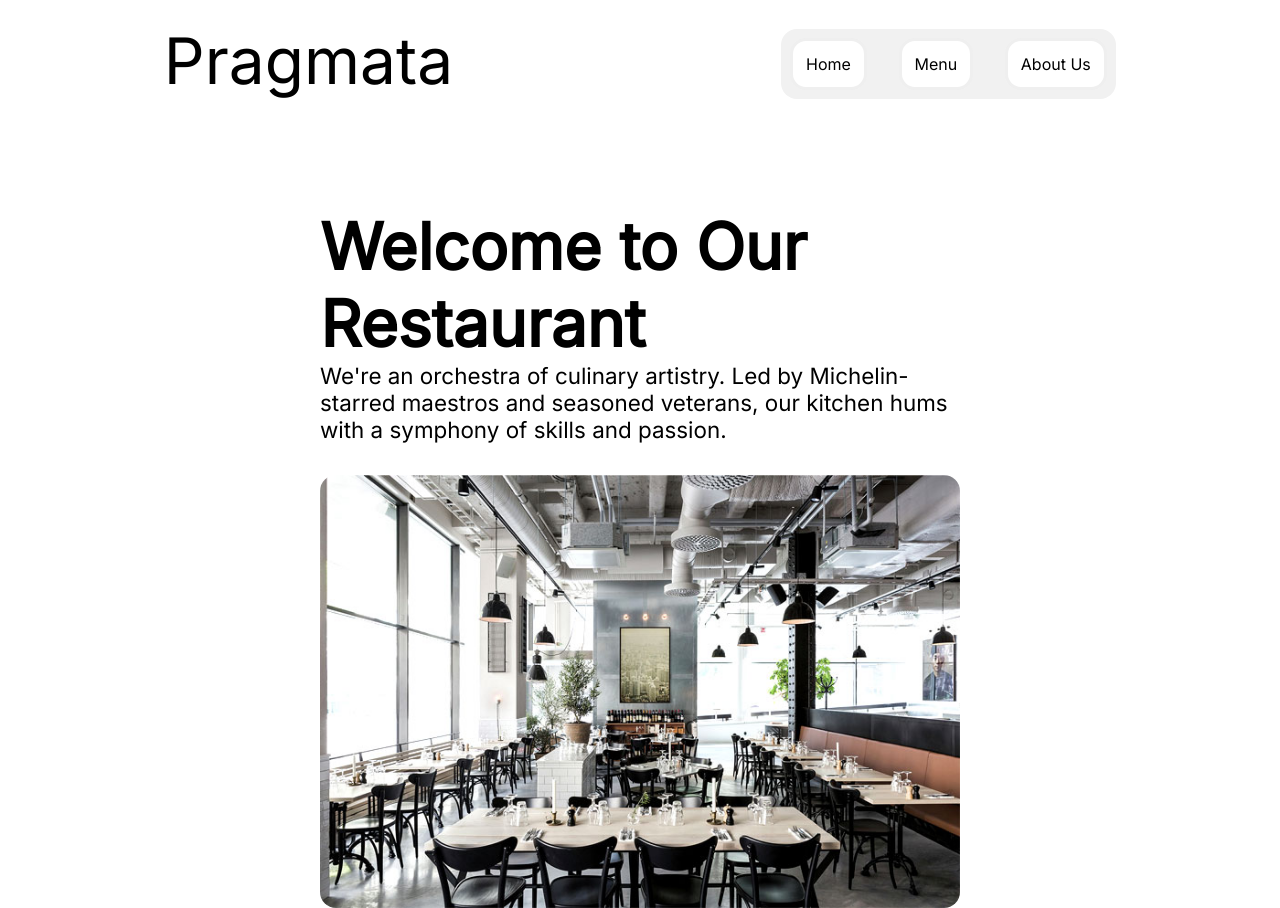
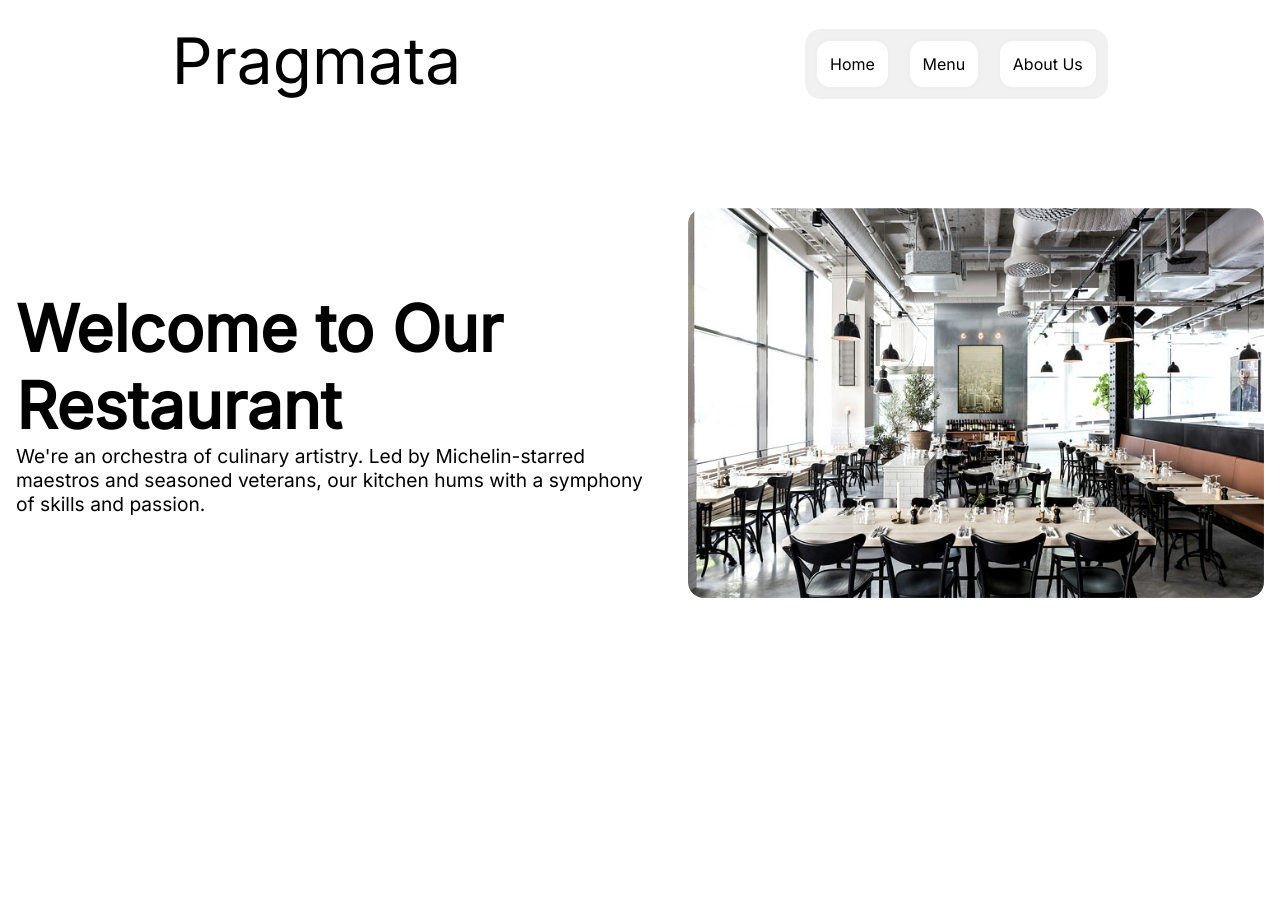
Before and after one commit to andermendz/odin-restaurant, a website built with webpack: page src/template.html in a window 1280 px wide. After the commit the page ends 800 px from the top, so only its background shows below. Built offline with nearby package versions, Linux system fonts and the light colour scheme.

Commit message:
adjusted home ui scale

```diff
--- a/src/style.css
+++ b/src/style.css
@@ -34,7 +34,7 @@ nav {
   background-color: #f1f1f1;
   border-radius: 1rem;
   padding: 0.6rem;
-  gap: 2rem;
+  gap: 1rem;
   justify-content: space-around;
   transition: all 0.4s ease-in-out;
 }
@@ -75,7 +75,7 @@ nav > div:hover {
 }
 
 .texts-container > .subtext {
-  font-size: 1.4rem;
+  font-size: 1.2rem;
 }
 .home {
   display: flex;
@@ -88,7 +88,7 @@ nav > div:hover {
 .home > img {
   width: 90%;
   border-radius: 1rem;
-  max-width: 40rem;
+  max-width: 36rem;
 }
 
 @media screen and (max-width: 700px) {
```
Also changed, not shown: dist/index.bundle.js, dist/index.html.
